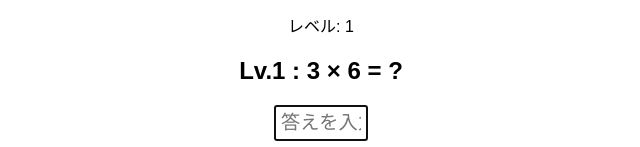
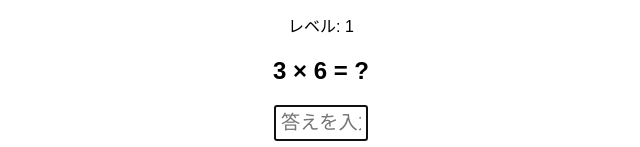
Before and after one commit to ai-github218/Multipli, a plain HTML site: page index.html in a window 1280 px wide. Shown: the part 144-291 px from the top of the page, without its empty margins (319-959 px from the left). Drawn offline with Linux system fonts and the light colour scheme.

Commit message:
表示調整

```diff
--- a/index.html
+++ b/index.html
@@ -54,7 +54,7 @@ function newQuestion() {
     num2 = Math.floor(Math.random() * 9) + 1;
 
     document.getElementById("question").textContent =
-        "Lv." + level + " : " + num1 + " × " + num2 + " = ?";
+         num1 + " × " + num2 + " = ?";
 
     document.getElementById("answer").value = "";
     document.getElementById("answer").focus();
```
